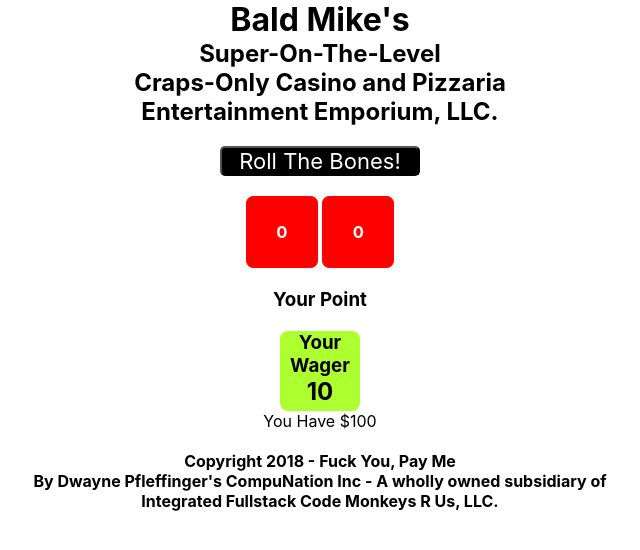
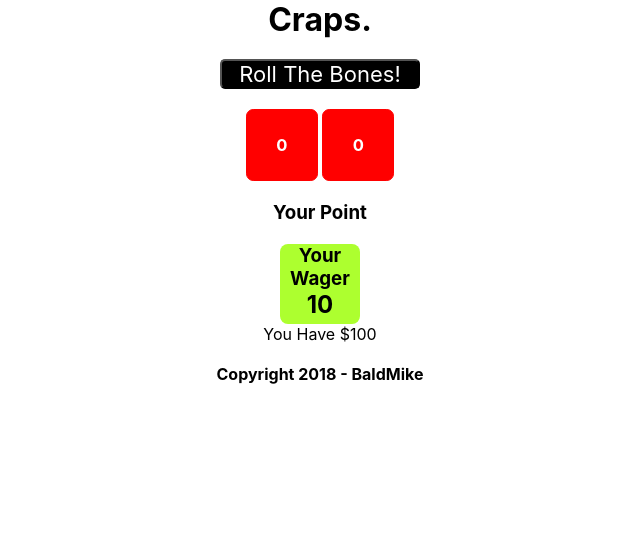
Before and after one commit to baldmike/crapsDotJS, a plain HTML site: page index.html in a window 1280 px wide. Shown: the whole page, without its empty margins (320-960 px from the left). Drawn offline with Linux system fonts and the light colour scheme.

Commit message:
nonsense

```diff
--- a/index.html
+++ b/index.html
@@ -10,10 +10,7 @@
 
 <body>
   <div class="header">
-    <h1>Bald Mike's</h1>
-    <h2>Super-On-The-Level</h2>
-    <h2>Craps-Only Casino and Pizzaria</h2>
-    <h2>Entertainment Emporium, LLC.</h2>
+    <h1>Craps.</h1>
   </div>
 
   <div class="actionBtn">
@@ -49,9 +46,7 @@
 
 
   <footer class="copyright">
-    <h4>Copyright 2018 - Fuck You, Pay Me</h4>
-    <h4>By Dwayne Pfleffinger's CompuNation Inc - A wholly owned subsidiary of </h4>
-    <h4>Integrated Fullstack Code Monkeys R Us, LLC.</h4>
+    <h4>Copyright 2018 - BaldMike</h4>
   </footer>
 
 
```
